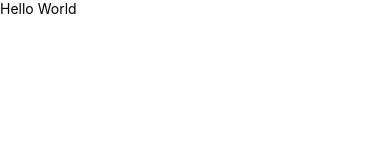
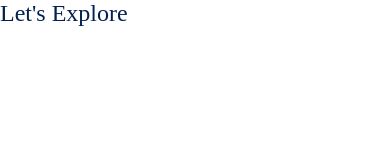
Before and after one commit to mcgigglepop/reactnative-social-media, a React Native app in the folder SocialMedia/: screen / in a window 390 px wide. Shown: the top 160 px of the page. Built offline with nearby package versions, Linux system fonts and the light colour scheme.

Commit message:
added custom style and title

```diff
--- a/SocialMedia/App.js
+++ b/SocialMedia/App.js
@@ -1,11 +1,12 @@
 import React from 'react';
 
-import {SafeAreaView, Text} from 'react-native';
+import {SafeAreaView} from 'react-native';
+import Title from './components/Title/Title';
 
 const App = () => {
   return (
     <SafeAreaView>
-      <Text>Hello World</Text>
+      <Title title={"Let's Explore"}></Title>
     </SafeAreaView>
   );
 };
--- /dev/null
+++ b/SocialMedia/components/Title/Title.js
@@ -0,0 +1,13 @@
+import React from 'react';
+import {Text} from 'react-native';
+import style from './style';
+import PropTypes from 'prop-types';
+
+const Title = props => {
+  return <Text style={style.title}>{props.title}</Text>;
+};
+Title.propTypes = {
+  title: PropTypes.string.isRequired,
+};
+
+export default Title;
--- /dev/null
+++ b/SocialMedia/components/Title/style.js
@@ -0,0 +1,12 @@
+import {StyleSheet} from 'react-native';
+import {getFontFamily} from '../../assets/fonts/helper';
+
+const style = StyleSheet.create({
+  title: {
+    color: '#022150',
+    fontFamily: getFontFamily('Inter', '600'),
+    fontSize: 24,
+  },
+});
+
+export default style;
--- a/SocialMedia/package.json
+++ b/SocialMedia/package.json
@@ -10,6 +10,7 @@
     "test": "jest"
   },
   "dependencies": {
+    "prop-types": "^15.8.1",
     "react": "18.2.0",
     "react-native": "0.73.4"
   },
```
Also changed, not shown: 3 other files (tests, documents, lock files or other folders).
